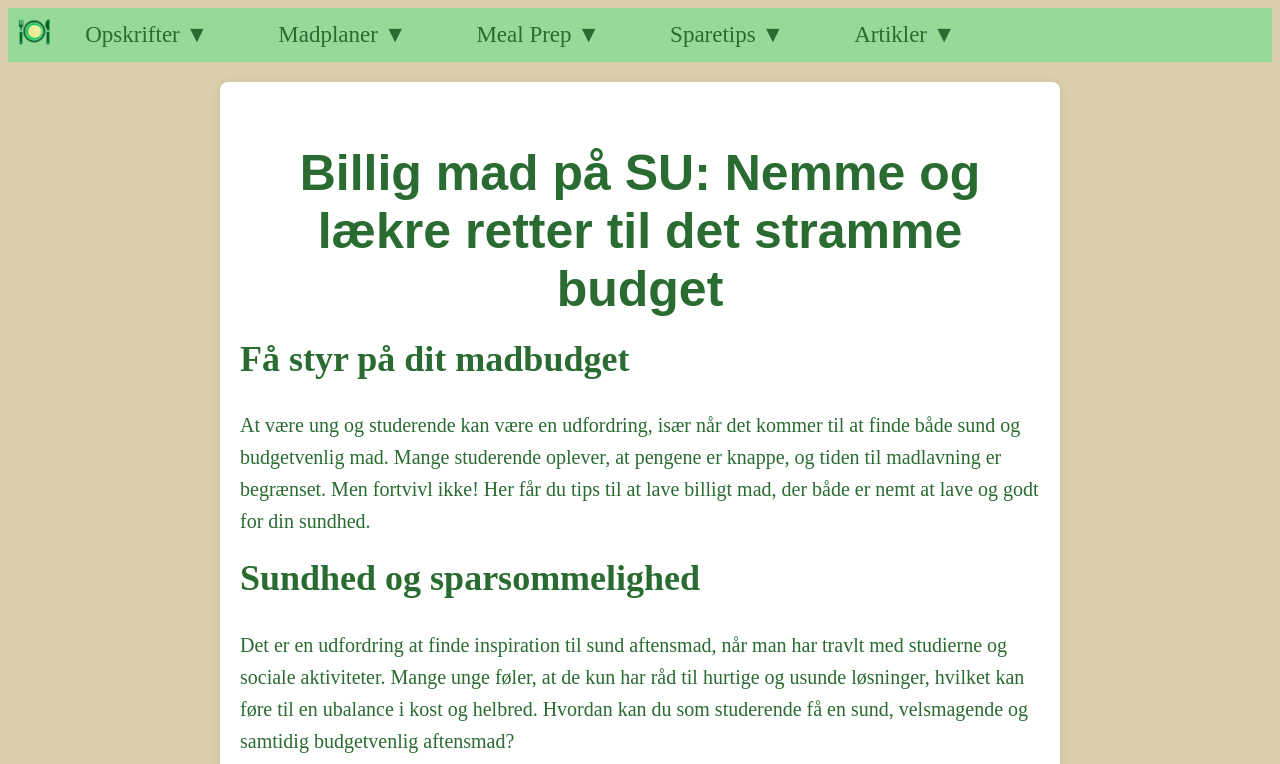
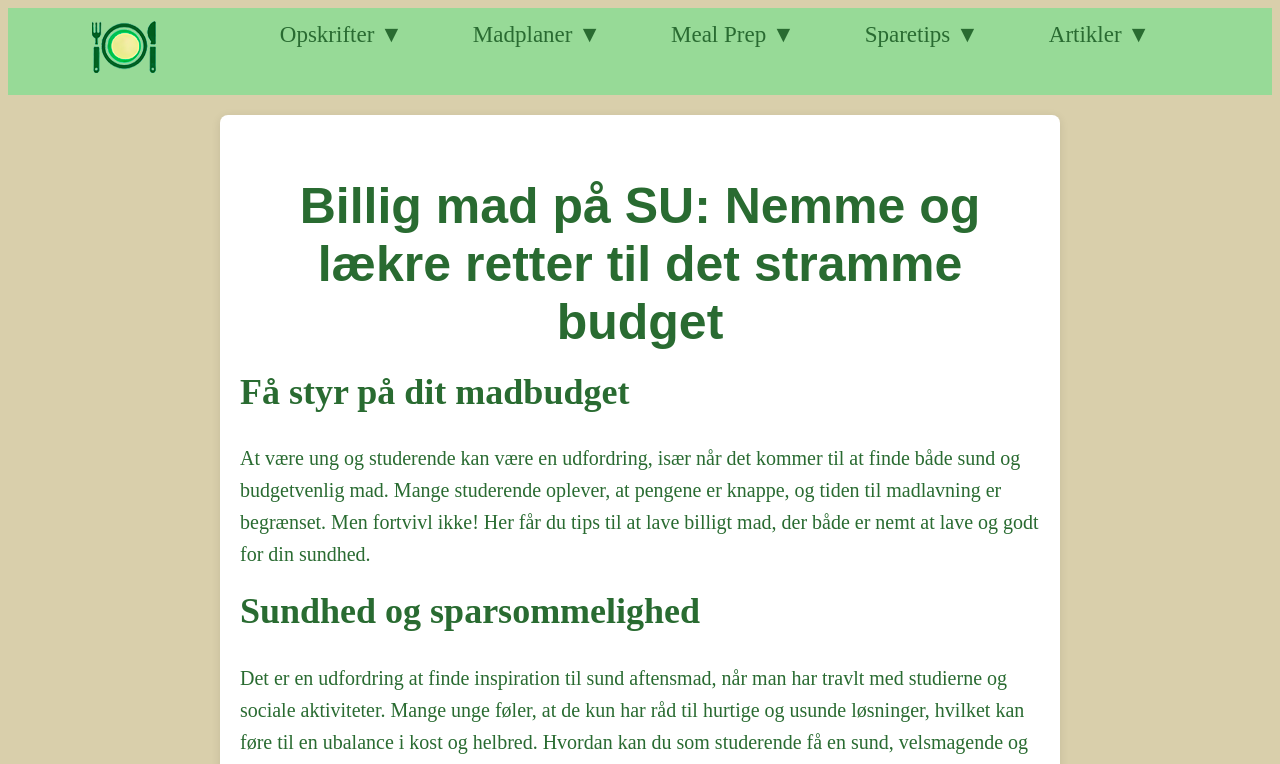
Before and after one commit to cilletalbot/WebUnivers-Talbot, a plain HTML site: page artikelmad.html in a window 1280 px wide. Shown: the top 764 px of the page. Drawn offline with Linux system fonts and the light colour scheme.

Commit message:
update
update

```diff
--- a/artikelmad.html
+++ b/artikelmad.html
@@ -12,10 +12,17 @@
 </head>
 <body>
 
-    <div class="navbar">
+    <header>
+        <div>
+    <a href="index.html">
+        <img src="images/logo5.png" alt="home">
+    </a>
+        </div>
+
+        <nav class="navbar">
 
         <div class="logo-billigt">
-          <img src="images/logo5.png" alt="logo-billigt" style="height: 40px;">
+
         </div>
         <!-- Dropdown Opskrifter -->
         <div class="dropdown">
@@ -66,6 +73,8 @@
             </div>
         </div>
     </div>
+        </nav>
+    </header>
     <!-- Main content with your article -->
     <main class="billigmad-side">
         <article>
```
Also changed, not shown: artikel.html (+12 -2 lines), artikelmadplan.html (+9 -1 lines).
